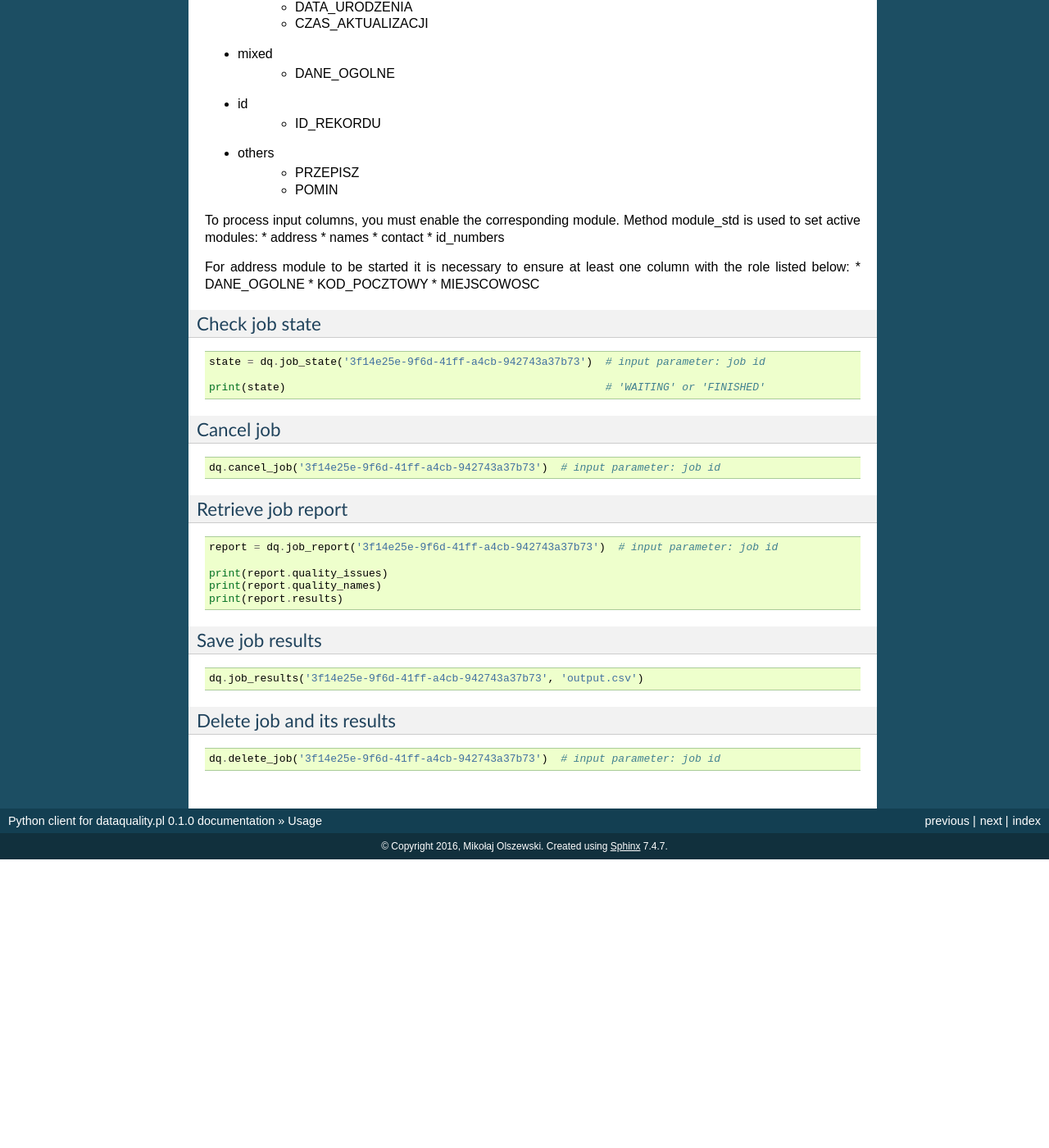
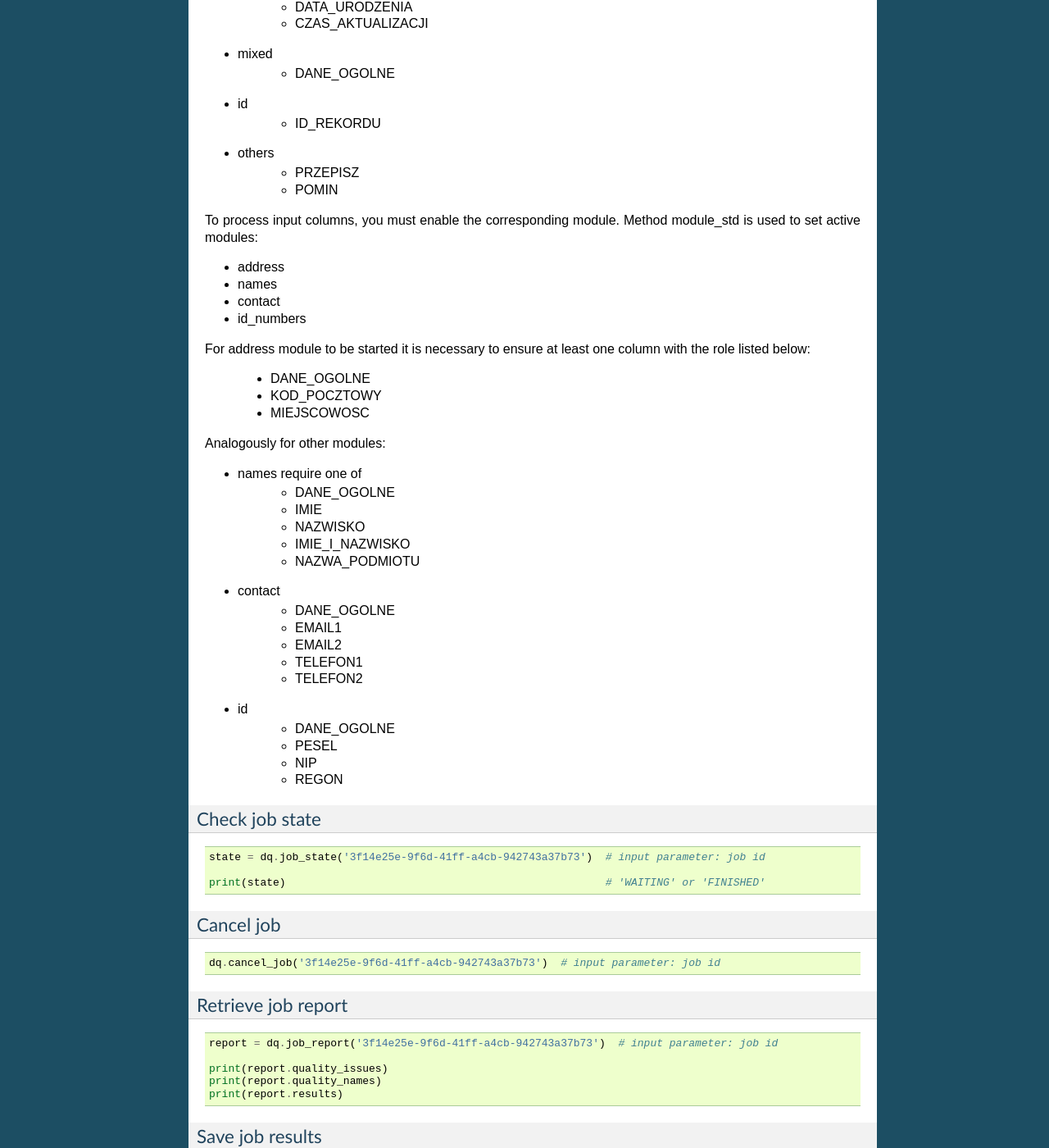
Before and after one commit to biamat-algo/dq_client_fork, a Sphinx documentation site: the page built from docs/usage.rst, in a window 1280 px wide and 1400 px high, scrolled down 2321 px. Shown: the whole window at 82% size. Built offline with Sphinx 7.4.7, drawn with Linux system fonts in a browser that asks for light colours; pages that are not in the unit, such as notebooks, are missing from menus; before the commit the page ends 3369 px from its top, so only the background shows below that.

Commit message:
modules requirements

```diff
--- a/docs/usage.rst
+++ b/docs/usage.rst
@@ -142,15 +142,39 @@ Available column functions:
 
 
 To process input columns, you must enable the corresponding module. Method module_std is used to set active modules:
+
 * address
 * names
 * contact
 * id_numbers
 
 For address module to be started it is necessary to ensure at least one column with the role listed below:
-* DANE_OGOLNE
-* KOD_POCZTOWY
-* MIEJSCOWOSC
+
+    * DANE_OGOLNE
+    * KOD_POCZTOWY
+    * MIEJSCOWOSC
+
+Analogously for other modules:
+
+* names require one of
+    * DANE_OGOLNE
+    * IMIE
+    * NAZWISKO
+    * IMIE_I_NAZWISKO
+    * NAZWA_PODMIOTU
+
+* contact
+    * DANE_OGOLNE
+    * EMAIL1
+    * EMAIL2
+    * TELEFON1
+    * TELEFON2
+
+* id
+    * DANE_OGOLNE
+    * PESEL
+    * NIP
+    * REGON
 
 
 Check job state
```
